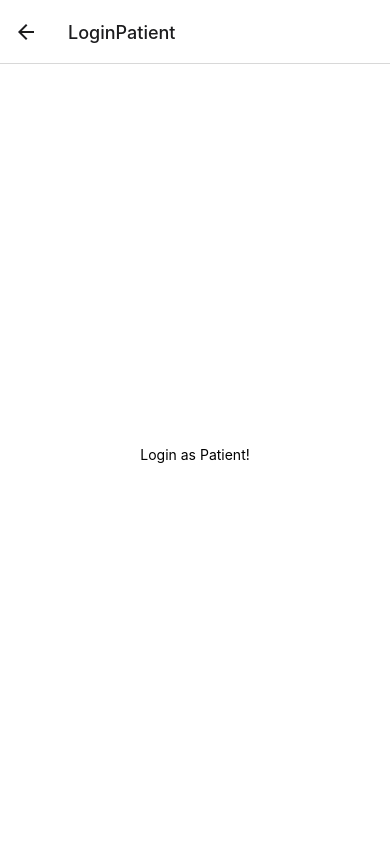
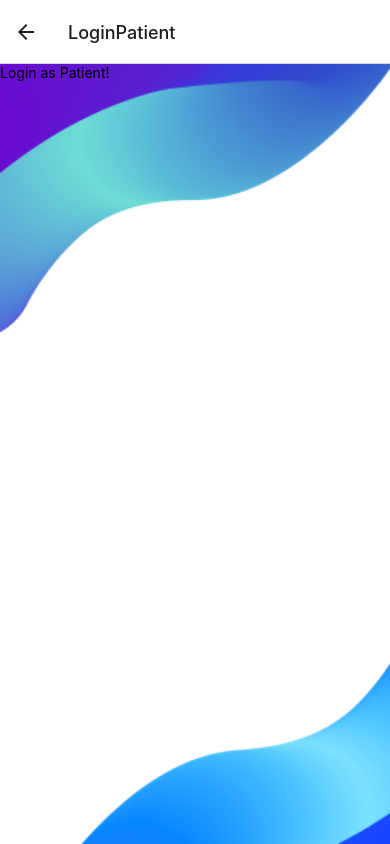
Before and after one commit to risandoval/ePMC-mobile, a React Native app: screen /LoginPatient in a window 390 px wide. Built offline with nearby package versions, Linux system fonts and the light colour scheme.

Commit message:
login bg

```diff
--- a/App.js
+++ b/App.js
@@ -1,6 +1,3 @@
-// import React from 'react';
-
-
 import { NavigationContainer } from "@react-navigation/native";
 import { createNativeStackNavigator } from "@react-navigation/native-stack";
 
--- a/components/Login.js
+++ b/components/Login.js
@@ -1,23 +1,31 @@
-import { StyleSheet, Button, View } from 'react-native';
+import { StyleSheet, ImageBackground, Button, View } from 'react-native';
 
-
+// const loginbg = { uri: 'Loginbg.png' };
 
 export default function Login( { navigation} ) {
   return (
     <View style={styles.container}>
+      <ImageBackground source={require('../assets/loginbg.png')} style={styles.bgimage}>
         <Button title='Login as Employee'
             onPress={() => navigation.navigate("LoginStaff")}/>
         <Button title='Login as Patient'
             onPress={() => navigation.navigate("LoginPatient")}/>
+      </ImageBackground>
     </View>
   );
 }
 
 const styles = StyleSheet.create({
+  bgimage: {
+    width: '100%',
+    height: '100%',
+    flex: 1
+  },
+
   container: {
     flex: 1,
     backgroundColor: '#fff',
     alignItems: 'center',
     justifyContent: 'center',
-  },
+  }
 });
--- a/components/LoginPatient.js
+++ b/components/LoginPatient.js
@@ -1,14 +1,23 @@
-import { StyleSheet, View, Text} from 'react-native';
+import { StyleSheet, ImageBackground, View, Text} from 'react-native';
 
-export default function LoginStaff() {
+export default function LoginPatient() {
   return (
     <View style={styles.container}>
-      <Text>Login as Patient!</Text>
+      <ImageBackground source={require('../assets/loginbg.png')} style={styles.bgimage}>
+        <Text>Login as Patient!</Text>
+      </ImageBackground>
     </View>
+
   );
 }
 
 const styles = StyleSheet.create({
+  bgimage: {
+    width: '100%',
+    height: '100%',
+    flex: 1
+  },
+
   container: {
     flex: 1,
     backgroundColor: '#fff',
--- a/components/LoginStaff.js
+++ b/components/LoginStaff.js
@@ -1,14 +1,23 @@
-import { StyleSheet, View, Text} from 'react-native';
+import { StyleSheet, ImageBackground, View, Text} from 'react-native';
 
 export default function LoginStaff() {
   return (
     <View style={styles.container}>
-      <Text>Login as Employee!</Text>
+      <ImageBackground source={require('../assets/loginbg.png')} style={styles.bgimage}>
+        <Text>Login as Employee!</Text>
+      </ImageBackground>
     </View>
+
   );
 }
 
 const styles = StyleSheet.create({
+  bgimage: {
+    width: '100%',
+    height: '100%',
+    flex: 1
+  },
+
   container: {
     flex: 1,
     backgroundColor: '#fff',
```
Also changed, not shown: assets/loginbg.png (added).
